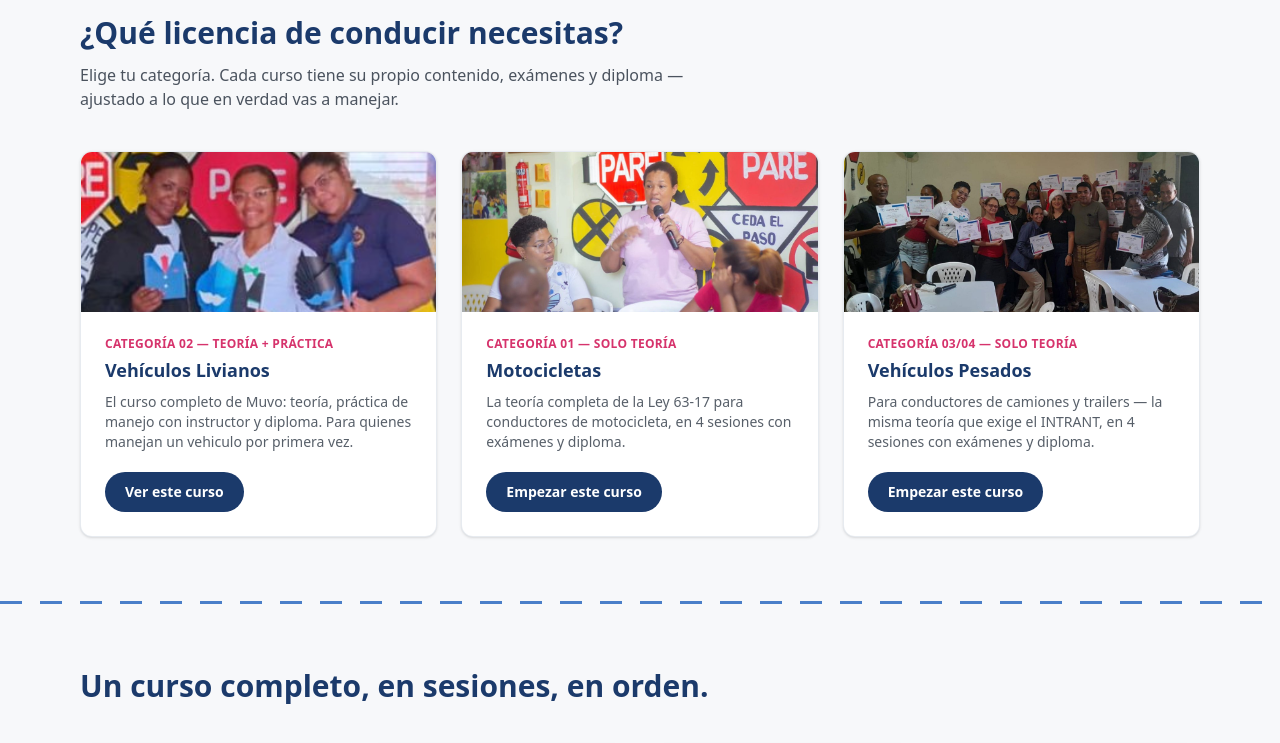
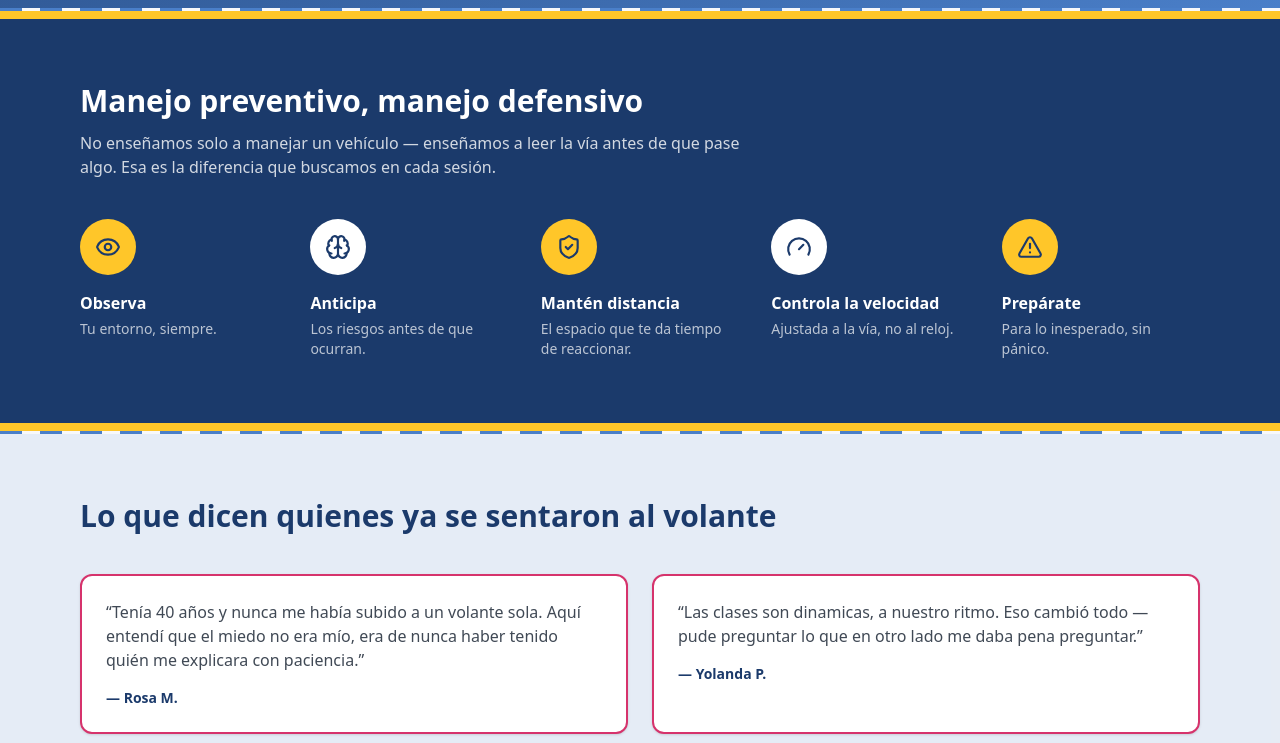
Before and after one commit to ramndiazg/mav-rd-frontend, a Next.js app: page / in a window 1280 px wide. Shown: the part 780-1523 px from the top of the page. Built offline with nearby package versions, Linux system fonts and the light colour scheme; no server answers.

Commit message:
improving home

```diff
--- a/app/globals.css
+++ b/app/globals.css
@@ -32,6 +32,11 @@
      vía next/font. Aquí solo se mapean a los roles display/body. */
   --font-display: var(--font-poppins);
   --font-body: var(--font-inter);
+
+  /* NUEVO (17/09/2026): acento manuscrito — inspirado en el volante de la
+     fundadora. Se usa en una sola frase del home (cierre del CTA final),
+     nunca como tipografía de cuerpo ni de títulos. */
+  --font-script: var(--font-caveat);
 }
 
 body {
--- a/app/layout.tsx
+++ b/app/layout.tsx
@@ -1,5 +1,5 @@
 import type { Metadata } from "next";
-import { Poppins, Inter } from "next/font/google";
+import { Poppins, Inter, Caveat } from "next/font/google";
 import "./globals.css";
 import Navbar from "@/components/layout/Navbar";
 import Footer from "@/components/layout/Footer";
@@ -14,6 +14,16 @@ const poppins = Poppins({
 const inter = Inter({
   subsets: ["latin"],
   variable: "--font-inter",
+});
+
+// NUEVO (17/09/2026): acento tipográfico puntual, inspirado en el trazo
+// manuscrito del volante de la fundadora. Se usa en UNA sola frase del
+// home (cierre del CTA final) — nunca como tipografía de cuerpo o título,
+// ver globals.css (--font-script).
+const caveat = Caveat({
+  subsets: ["latin"],
+  weight: ["600"],
+  variable: "--font-caveat",
 });
 
 // CORREGIDO (13/08/2026): este dominio estaba mal — apuntaba a
@@ -133,7 +143,9 @@ export default function RootLayout({
           dangerouslySetInnerHTML={{ __html: JSON.stringify(JSON_LD_ORGANIZACION) }}
         />
       </head>
-      <body className={`${poppins.variable} ${inter.variable} antialiased`}>
+      <body
+        className={`${poppins.variable} ${inter.variable} ${caveat.variable} antialiased`}
+      >
         <AuthProvider>
           <Navbar />
           {children}
--- a/app/page.tsx
+++ b/app/page.tsx
@@ -1,5 +1,16 @@
 import Image from "next/image";
 import Link from "next/link";
+import {
+  Eye,
+  Brain,
+  ShieldCheck,
+  Gauge,
+  AlertTriangle,
+  Users,
+  Car,
+  Building2,
+  Flag,
+} from "lucide-react";
 
 type BloqueContenido = { clave: string; valor: string };
 
@@ -81,6 +92,40 @@ const categorias = [
   },
 ];
 
+// NUEVO (17/09/2026): los 5 pilares del manejo preventivo/defensivo, tal
+// como los usa la fundadora en su material de difusión (volante propio) —
+// se llevan al home para explicar "por qué Muvo" antes de que la persona
+// llegue a comparar planes.
+const pilaresPreventivos = [
+  { titulo: "Observa", detalle: "Tu entorno, siempre.", icono: Eye },
+  { titulo: "Anticipa", detalle: "Los riesgos antes de que ocurran.", icono: Brain },
+  {
+    titulo: "Mantén distancia",
+    detalle: "El espacio que te da tiempo de reaccionar.",
+    icono: ShieldCheck,
+  },
+  {
+    titulo: "Controla la velocidad",
+    detalle: "Ajustada a la vía, no al reloj.",
+    icono: Gauge,
+  },
+  {
+    titulo: "Prepárate",
+    detalle: "Para lo inesperado, sin pánico.",
+    icono: AlertTriangle,
+  },
+];
+
+// NUEVO (17/09/2026): misma fuente que pilaresPreventivos — el porqué
+// detrás del curso, no solo el qué.
+const impacto = [
+  { texto: "Conducción responsable", icono: ShieldCheck },
+  { texto: "Familias más seguras", icono: Users },
+  { texto: "Menos accidentes", icono: Car },
+  { texto: "Comunidades más seguras", icono: Building2 },
+  { texto: "Un mejor país", icono: Flag },
+];
+
 const testimonios = [
   {
     nombre: "Rosa M.",
@@ -150,6 +195,16 @@ export default async function Home() {
       <section className="bg-gradient-to-br from-brand-blue to-brand-blue-light text-white">
         <div className="mx-auto grid max-w-6xl gap-10 px-4 py-16 sm:py-24 lg:grid-cols-2 lg:items-center">
           <div>
+            {/* NUEVO (17/09/2026): tagline fija de marca, tomada del
+                volante de la fundadora — no viene de /admin/contenido-pagina
+                a propósito, es identidad, no copy editable por campaña. */}
+            <div className="mb-5">
+              <p className="font-display text-lg font-semibold text-brand-yellow sm:text-xl">
+                Conduce con inteligencia, protege vidas
+              </p>
+              <span className="mt-2 block h-1 w-16 rounded-full bg-brand-yellow" />
+            </div>
+
             <div className="flex flex-col items-start gap-4 sm:flex-row sm:items-center">
               <Image
                 src="/logo-mav-rd.png"
@@ -187,6 +242,90 @@ export default async function Home() {
             <p className="mt-3 text-lg leading-relaxed text-white">
               {desdeTexto}
             </p>
+          </div>
+        </div>
+      </section>
+
+      <div className="road-divider" />
+
+      {/* NUEVO (17/09/2026): "por qué Muvo", antes de pedirle a nadie que
+          compare planes — inspirada en el volante de la fundadora. Único
+          bloque de fondo sólido/borde grueso de la página, a propósito:
+          es la sección que debe destacarse del resto. */}
+      <section className="border-y-8 border-brand-yellow bg-brand-blue py-16 text-white">
+        <div className="mx-auto max-w-6xl px-4">
+          <div className="max-w-2xl">
+            <h2 className="font-display text-3xl font-bold">
+              Manejo preventivo, manejo defensivo
+            </h2>
+            <p className="mt-3 text-white/80">
+              No enseñamos solo a manejar un vehículo — enseñamos a leer la
+              vía antes de que pase algo. Esa es la diferencia que buscamos
+              en cada sesión.
+            </p>
+          </div>
+
+          <div className="mt-10 grid gap-8 sm:grid-cols-2 lg:grid-cols-5">
+            {pilaresPreventivos.map((pilar, indice) => {
+              const Icono = pilar.icono;
+              const fondoIcono =
+                indice % 2 === 0
+                  ? "bg-brand-yellow text-brand-blue"
+                  : "bg-white text-brand-blue";
+              return (
+                <div
+                  key={pilar.titulo}
+                  className="flex flex-col items-center text-center sm:items-start sm:text-left"
+                >
+                  <div
+                    className={`flex h-14 w-14 items-center justify-center rounded-full ${fondoIcono}`}
+                  >
+                    <Icono size={26} />
+                  </div>
+                  <p className="mt-4 font-display text-base font-semibold">
+                    {pilar.titulo}
+                  </p>
+                  <p className="mt-1 text-sm text-white/70">{pilar.detalle}</p>
+                </div>
+              );
+            })}
+          </div>
+        </div>
+      </section>
+
+      <div className="road-divider" />
+
+      {/* Testimonios — MOVIDO (17/09/2026) desde el final de la página.
+          Prueba social antes de que la persona llegue a comparar planes,
+          no después. Versión corta aquí; la lista completa sigue en
+          /testimonios. */}
+      <section className="bg-brand-blue-light/10">
+        <div className="mx-auto max-w-6xl px-4 py-16">
+          <h2 className="font-display text-3xl font-bold text-brand-blue">
+            Lo que dicen quienes ya se sentaron al volante
+          </h2>
+
+          <div className="mt-10 grid gap-6 sm:grid-cols-2">
+            {testimonios.map((testimonio) => (
+              <blockquote
+                key={testimonio.nombre}
+                className="rounded-xl border-2 border-brand-pink bg-white p-6 shadow-sm"
+              >
+                <p className="text-neutral-text/85">“{testimonio.texto}”</p>
+                <footer className="mt-4 font-display text-sm font-semibold text-brand-blue">
+                  — {testimonio.nombre}
+                </footer>
+              </blockquote>
+            ))}
+          </div>
+
+          <div className="mt-8">
+            <Link
+              href="/testimonios"
+              className="text-sm font-semibold text-brand-blue hover:underline"
+            >
+              Ver todos los testimonios →
+            </Link>
           </div>
         </div>
       </section>
@@ -423,40 +562,6 @@ export default async function Home() {
         </div>
       </section>
 
-      <div className="road-divider" />
-
-      {/* Testimonios */}
-      <section className="bg-brand-blue-light/10">
-        <div className="mx-auto max-w-6xl px-4 py-16">
-          <h2 className="font-display text-3xl font-bold text-brand-blue">
-            Lo que dicen quienes ya se sentaron al volante
-          </h2>
-
-          <div className="mt-10 grid gap-6 sm:grid-cols-2">
-            {testimonios.map((testimonio) => (
-              <blockquote
-                key={testimonio.nombre}
-                className="rounded-xl border-2 border-brand-pink bg-white p-6 shadow-sm"
-              >
-                <p className="text-neutral-text/85">“{testimonio.texto}”</p>
-                <footer className="mt-4 font-display text-sm font-semibold text-brand-blue">
-                  — {testimonio.nombre}
-                </footer>
-              </blockquote>
-            ))}
-          </div>
-
-          <div className="mt-8">
-            <Link
-              href="/testimonios"
-              className="text-sm font-semibold text-brand-blue hover:underline"
-            >
-              Ver todos los testimonios →
-            </Link>
-          </div>
-        </div>
-      </section>
-
       {/* Banner hacia el programa escolar (NUEVO 17/09/2026) — misma idea que
           el banner empresarial de abajo, para que /escolar también tenga un
           punto de entrada visible desde la portada. */}
@@ -502,12 +607,58 @@ export default async function Home() {
         </div>
       </section>
 
+      {/* Impacto — NUEVO (17/09/2026), misma fuente que la sección de
+          pilares: por qué importa esto más allá del examen del INTRANT. */}
+      <section className="bg-white py-14">
+        <div className="mx-auto max-w-6xl px-4">
+          <div className="grid gap-8 sm:grid-cols-5">
+            {impacto.map((item) => {
+              const Icono = item.icono;
+              return (
+                <div
+                  key={item.texto}
+                  className="flex flex-col items-center gap-3 text-center"
+                >
+                  <Icono size={28} className="text-brand-blue" />
+                  <p className="text-sm font-medium text-neutral-text">
+                    {item.texto}
+                  </p>
+                </div>
+              );
+            })}
+          </div>
+        </div>
+      </section>
+
+      {/* NUEVO (17/09/2026): frase de marca, tal como la usa la fundadora
+          en su volante — banner corto, sin recargar. */}
+      <section className="bg-brand-yellow">
+        <div className="mx-auto max-w-4xl px-4 py-10 text-center">
+          <p className="font-display text-xl font-bold text-brand-blue sm:text-2xl">
+            Somos embajadores de la educación vial familiar
+          </p>
+          <span className="mx-auto mt-3 block h-1 w-20 rounded-full bg-brand-blue" />
+        </div>
+      </section>
+
       {/* CTA final */}
       <section className="mx-auto max-w-6xl px-4 py-16 text-center">
         <h2 className="font-display text-3xl font-bold text-brand-blue">
           ¿Todo listo para empezar?
         </h2>
-        <p className="mx-auto mt-3 max-w-xl text-neutral-text/80"></p>
+        <p className="mx-auto mt-3 max-w-xl text-neutral-text/80">
+          Crea tu cuenta, elige tu plan y empieza cuando quieras — a tu
+          ritmo, sin prisa.
+        </p>
+        {/* NUEVO (17/09/2026): cierre con el acento manuscrito
+            (--font-script, ver globals.css) — la frase del volante de la
+            fundadora, único lugar de la página donde se usa esta tipografía. */}
+        <p
+          style={{ fontFamily: "var(--font-script)" }}
+          className="mt-4 text-2xl text-brand-pink"
+        >
+          Hoy conduces mejor, mañana hay más historias.
+        </p>
         <Link
           href="/registro"
           className="mt-6 inline-block rounded-full bg-brand-blue px-8 py-3 text-sm font-semibold text-white transition hover:bg-brand-blue/90"
```
